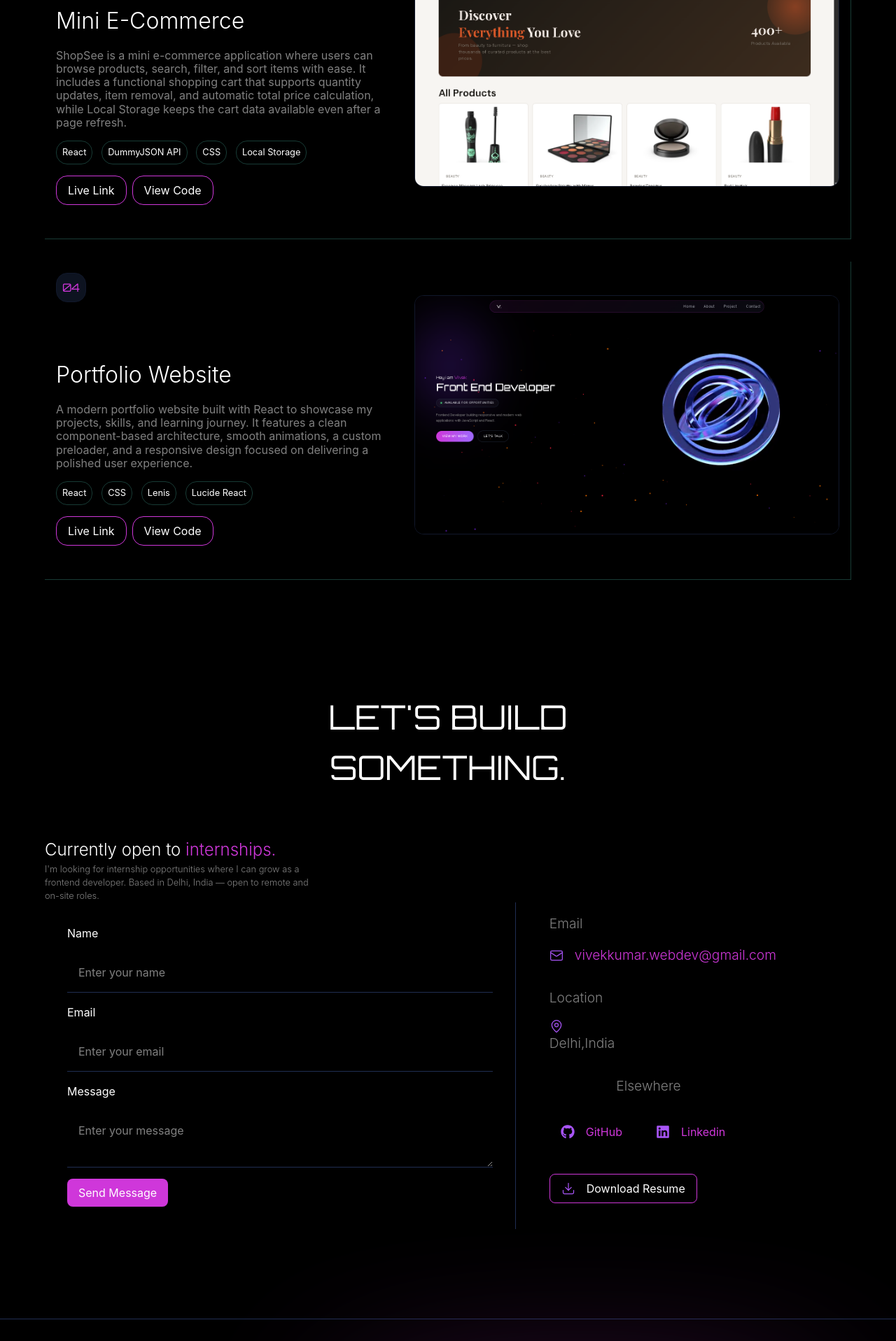
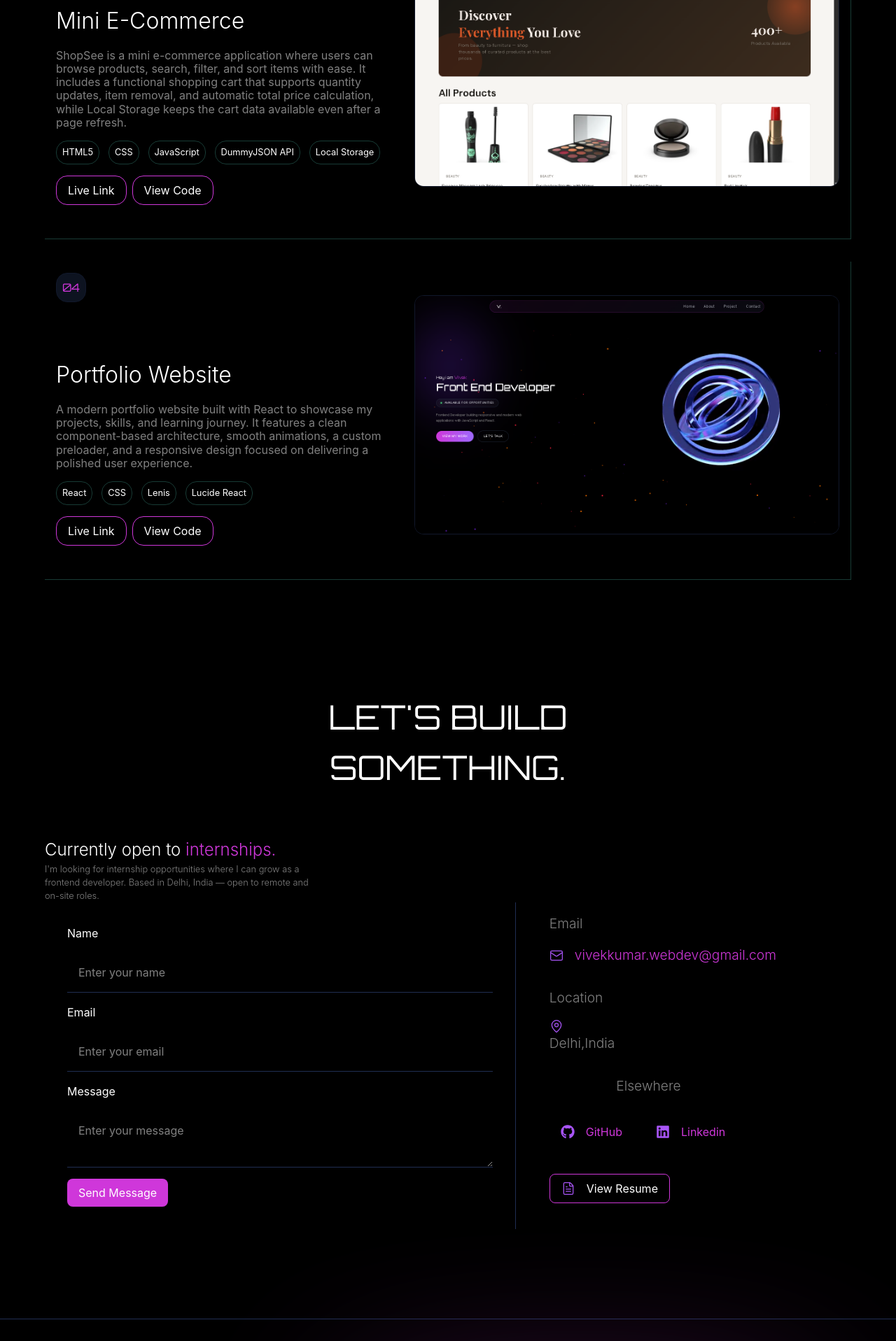
Before and after one commit to itsvivekdev/react-portfolio, a React (Vite) app: page / in a window 1280 px wide. Shown: the part 3720-5637 px from the top of the page at 70% size. Built offline with nearby package versions, Linux system fonts and the light colour scheme; what lightswind would draw is missing.

Commit message:
Update resume and project information

```diff
--- a/src/components/Contact.jsx
+++ b/src/components/Contact.jsx
@@ -1,4 +1,4 @@
-import { Mail, MapPin, Download } from 'lucide-react';
+import { Mail, MapPin, FileText } from 'lucide-react';
 import { FaGithub, FaLinkedin } from 'react-icons/fa';
 import React, { useRef, useState } from "react";
 import emailjs from "@emailjs/browser";
@@ -80,8 +80,9 @@ const Contact = () => {
 
 
               </div>
-              <a href="Vivek.pdf" download="Vivek.pdf">
-  <button><Download strokeWidth={1.5} color="#a855f7" size={20} /> Download Resume</button>
+              <a href="Vivek_Kumar_.pdf" target="_blank"
+  rel="noopener noreferrer">
+  <button> <FileText size={20} strokeWidth={1.5} color="#a855f7" />View Resume</button>
 </a>
 
 
--- a/src/components/ProjectData.js
+++ b/src/components/ProjectData.js
@@ -49,9 +49,10 @@
     image:'Cart.png',
     description:'ShopSee is a mini e-commerce application where users can browse products, search, filter, and sort items with ease. It includes a functional shopping cart that supports quantity updates, item removal, and automatic total price calculation, while Local Storage keeps the cart data available even after a page refresh.',
        techStack: [
-      "React",
+       "HTML5",
+      "CSS",
+      "JavaScript",
       "DummyJSON API",
-      "CSS",
       "Local Storage",
     ],
     livelink:'https://itsvivekdev.github.io/-Ecommerce-Cart-System/',
```
Also changed, not shown: 2 other files (tests, documents, lock files or other folders).
